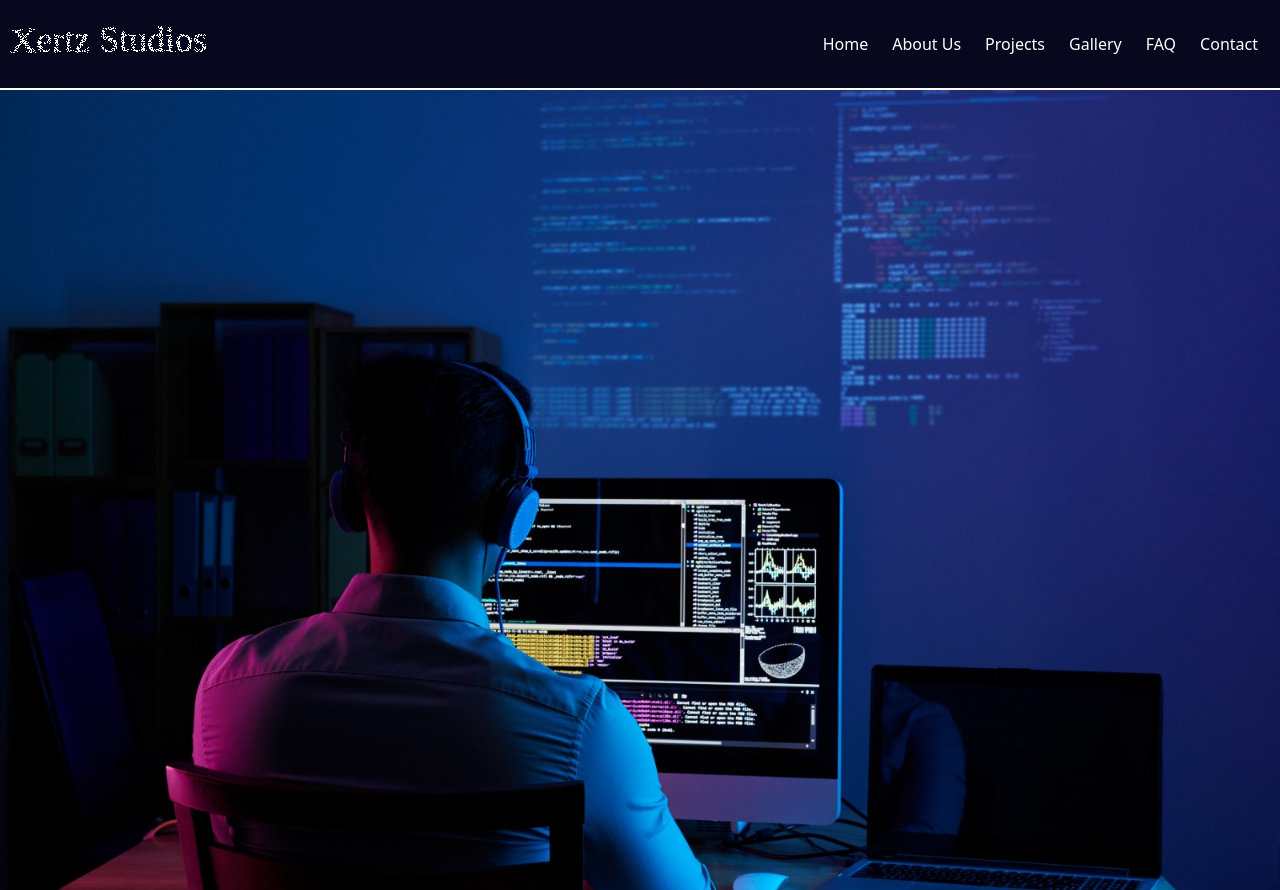
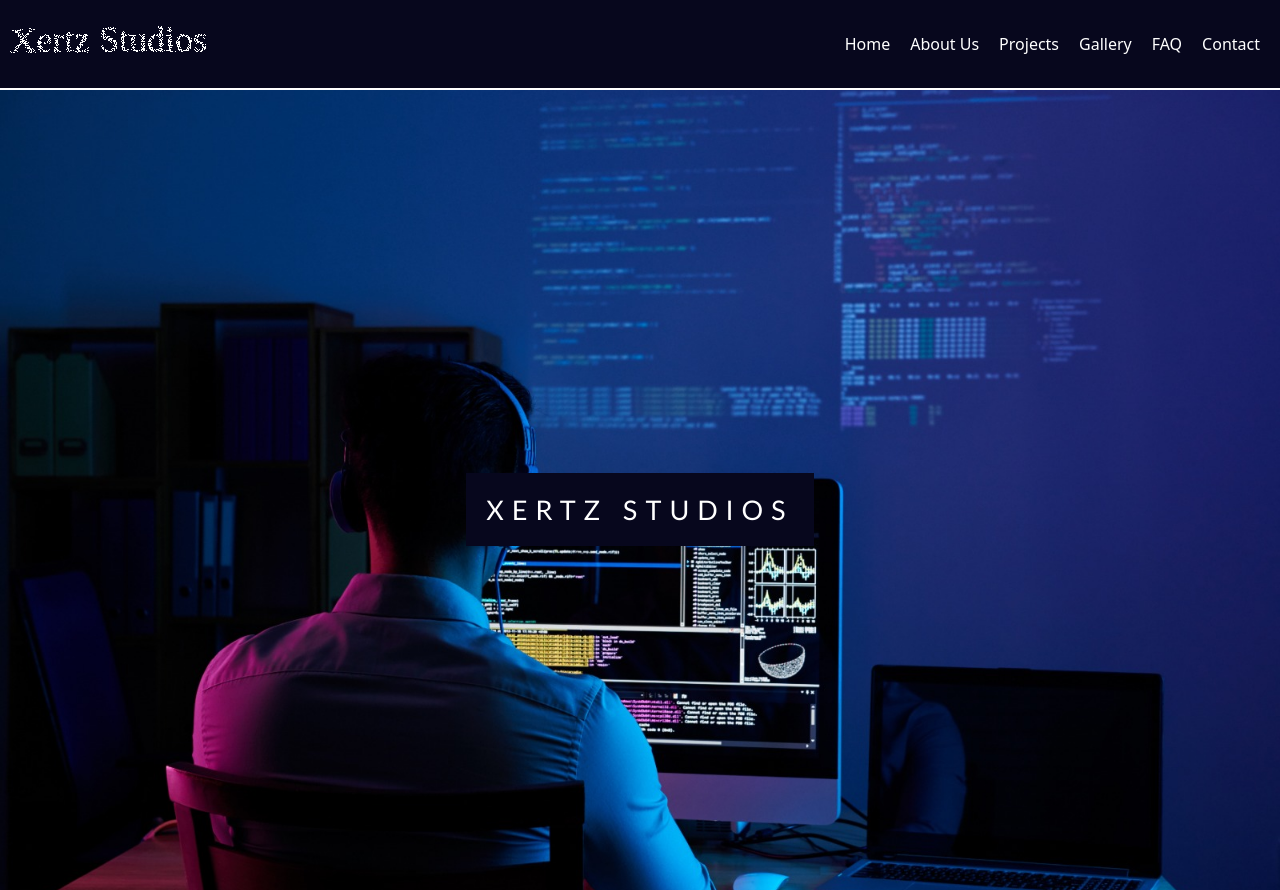
Before and after one commit to harshnarula/demo-project, a plain HTML site: page home.html in a window 1280 px wide. Shown: the top 890 px of the page. Drawn offline with nearby package versions, Linux system fonts and the light colour scheme.

Commit message:
opened commented span class in home.html

```diff
--- a/css/navbar.css
+++ b/css/navbar.css
@@ -81,7 +81,6 @@
   .nav-links a {
     color: #fff;
     text-decoration: none;
-    padding: 2px;
     position: relative;
     display: inline-block;
     transition: color 0.3s ease, background-color 0.3s ease;
--- a/home.html
+++ b/home.html
@@ -69,7 +69,7 @@
   <!-- Parallax Sections -->
   <section class="pimg1">
     <div class="ptext">
-      <!--<span class="textBg"> Xertz Studios </span>-->
+      <span class="textBg"> Xertz Studios </span>
     </div>
   </section>
   <section class="section section-dark">
```
